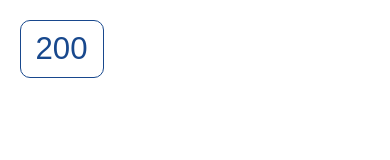
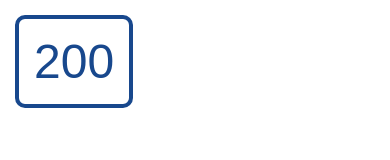
Before and after one commit to alfatpololo/cobadavin2, a plain HTML site: page index.html in a window 390 px wide. Drawn offline with Linux system fonts and the light colour scheme.

Commit message:
kokokokook

```diff
--- a/index.html
+++ b/index.html
@@ -15,14 +15,23 @@
             align-items: flex-start;
         }
         #counter {
-            font-size: 8vw; /* Responsif berdasarkan lebar viewport */
+            font-size: 72px; /* Ukuran normal untuk desktop */
             background-color: transparent;
             color: #18488D;
-            padding: 10px 15px; /* Padding responsif */
+            padding: 20px;
             border-radius: 10px;
-            border: 0.5vw solid #18488D; /* Border responsif */
+            border: 5px solid #18488D;
             text-align: center;
-            margin: 5vw; /* Margin responsif */
+            margin: 20px;
+        }
+
+        @media (max-width: 768px) {
+            #counter {
+                font-size: 48px; /* Ukuran lebih kecil untuk perangkat mobile */
+                padding: 15px;
+                border: 4px solid #18488D;
+                margin: 15px;
+            }
         }
     </style>
 </head>
```
